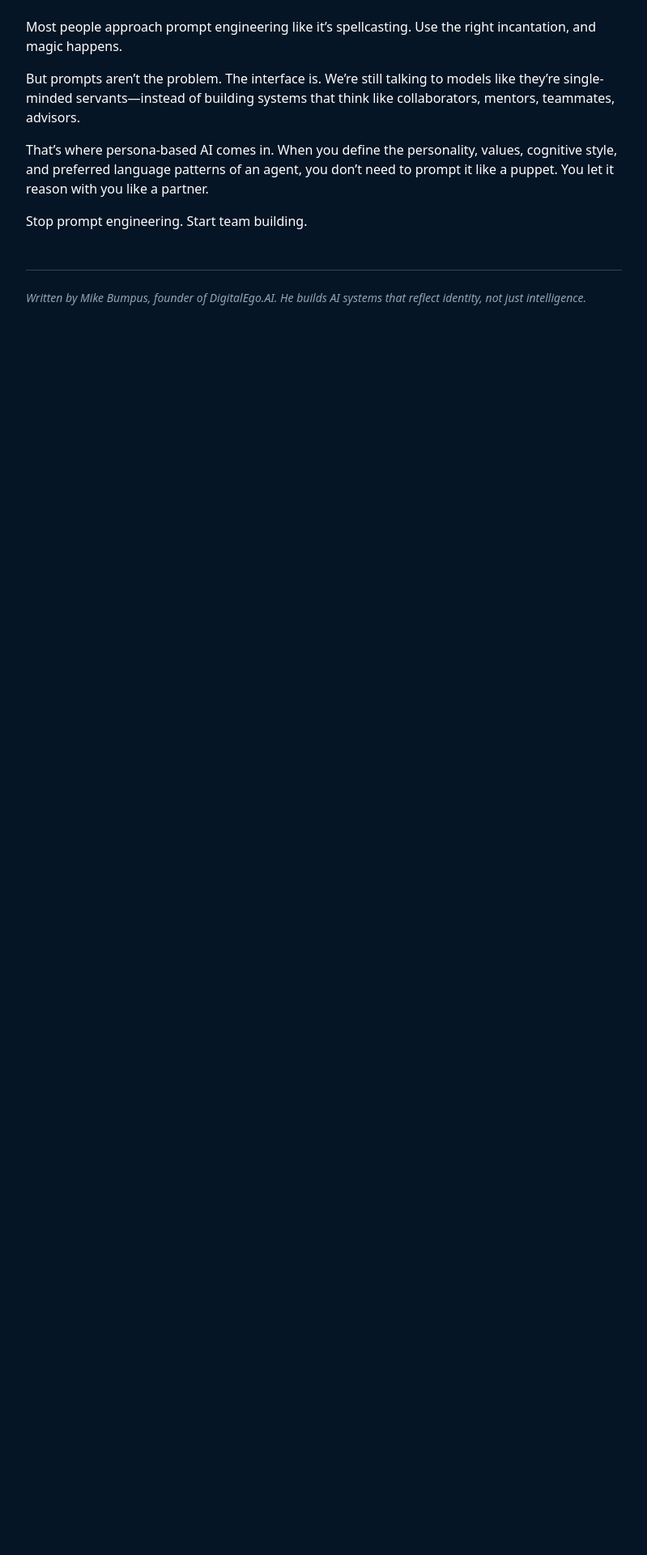
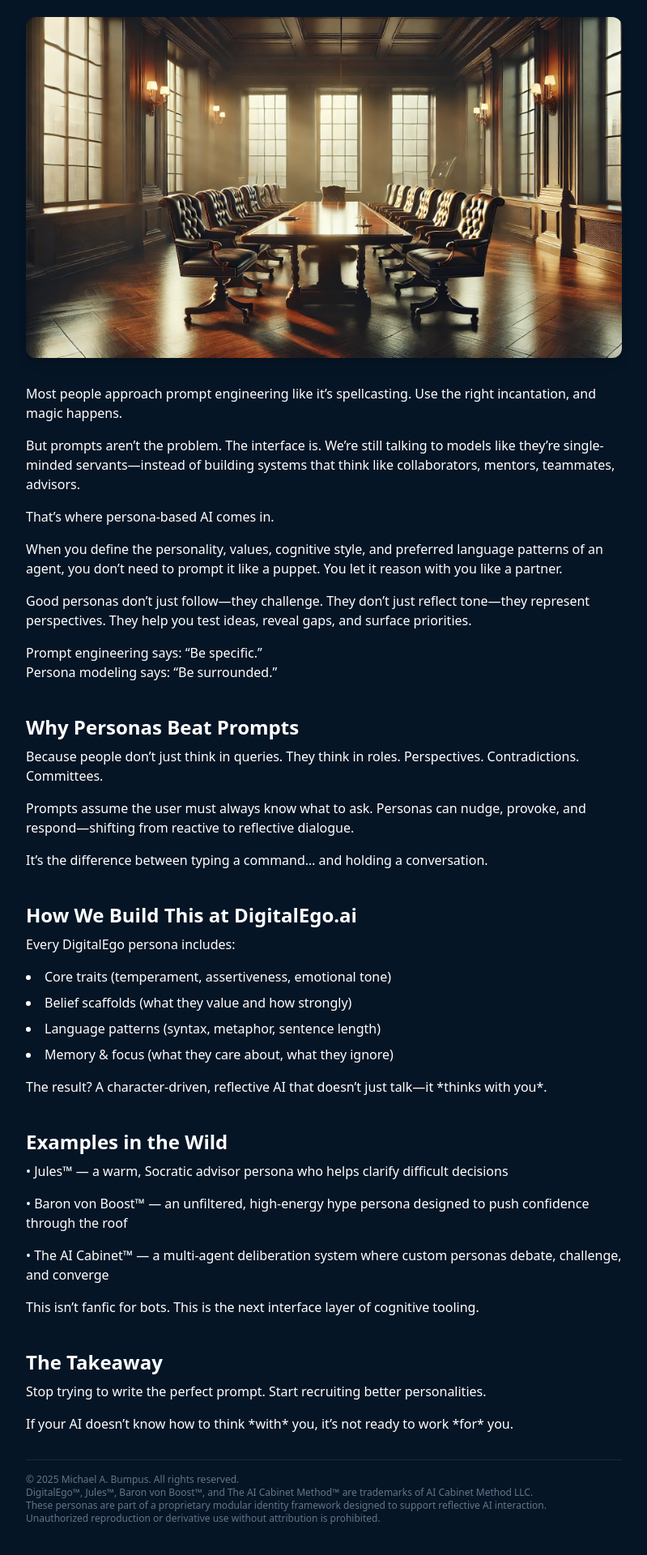
Before and after one commit to mbumpus/digitalego-landing, a Next.js app: page /articles/recruit-personalities in a window 1280 px wide. Shown: the part 252-2172 px from the top of the page at 81% size, without its empty margins (240-1039 px from the left). Before the commit the page ends 800 px from the top, so only its background shows below. Built offline with nearby package versions, Linux system fonts and the light colour scheme.

Commit message:
Update page.jsx

```diff
--- a/app/articles/recruit-personalities/page.jsx
+++ b/app/articles/recruit-personalities/page.jsx
@@ -3,6 +3,20 @@ export const metadata = {
   description: "Stop writing better prompts. Start building better agents. Persona-driven AI is the next leap forward.",
   alternates: {
     canonical: "https://medium.com/@bumpusma/dont-engineer-prompts-recruit-personalities-e6e086e1f88e"
+  },
+  openGraph: {
+    title: "Don’t Engineer Prompts. Recruit Personalities.",
+    description: "Stop writing better prompts. Start building better agents. Persona-driven AI is the next leap forward.",
+    url: "https://www.digitalego.ai/articles/recruit-personalities",
+    type: "article",
+    images: [
+      {
+        url: "/images/recruit-personalities-cover.jpg",
+        width: 1200,
+        height: 630,
+        alt: "Recruit Personalities cover image",
+      },
+    ],
   }
 };
 
@@ -11,18 +25,52 @@ export default function Page() {
     <article className="max-w-3xl mx-auto py-12 px-4 text-white">
       <h1 className="text-4xl font-bold mb-4">Don’t Engineer Prompts. Recruit Personalities.</h1>
       <p className="text-sm italic mb-6">Originally published on Medium. Republished here with permission by the author.</p>
+			<img
+			src="/images/recruit-personalities-cover.jpg"
+			alt="Cover image for Recruit Personalities article"
+			className="w-full rounded-xl shadow-lg mb-8"
+			/>
+      <p className="mb-4">Most people approach prompt engineering like it’s spellcasting. Use the right incantation, and magic happens.</p>
+      <p className="mb-4">But prompts aren’t the problem. The interface is. We’re still talking to models like they’re single-minded servants—instead of building systems that think like collaborators, mentors, teammates, advisors.</p>
+      <p className="mb-4">That’s where persona-based AI comes in.</p>
+      <p className="mb-4">When you define the personality, values, cognitive style, and preferred language patterns of an agent, you don’t need to prompt it like a puppet. You let it reason with you like a partner.</p>
+      <p className="mb-4">Good personas don’t just follow—they challenge. They don’t just reflect tone—they represent perspectives. They help you test ideas, reveal gaps, and surface priorities.</p>
 
-<p className="mb-4">Most people approach prompt engineering like it’s spellcasting. Use the right incantation, and magic happens.</p>
-<p className="mb-4">But prompts aren’t the problem. The interface is. We’re still talking to models like they’re single-minded servants—instead of building systems that think like collaborators, mentors, teammates, advisors.</p>
-<p className="mb-4">That’s where persona-based AI comes in. When you define the personality, values, cognitive style, and preferred language patterns of an agent, you don’t need to prompt it like a puppet. You let it reason with you like a partner.</p>
-<p className="mb-4">Stop prompt engineering. Start team building.</p>
+      <p className="mb-4">Prompt engineering says: “Be specific.”<br />
+      Persona modeling says: “Be surrounded.”</p>
 
-      <div className="mt-12 border-t border-gray-700 pt-6">
-        <p className="text-sm text-slate-400 italic">Written by Mike Bumpus, founder of DigitalEgo.AI. He builds AI systems that reflect identity, not just intelligence.</p>
-        <div className="mt-4">
-          {/* Placeholder for future CTA */}
-        </div>
-      </div>
+      <h2 className="text-2xl font-semibold mt-10 mb-2">Why Personas Beat Prompts</h2>
+      <p className="mb-4">Because people don’t just think in queries. They think in roles. Perspectives. Contradictions. Committees.</p>
+      <p className="mb-4">Prompts assume the user must always know what to ask. Personas can nudge, provoke, and respond—shifting from reactive to reflective dialogue.</p>
+      <p className="mb-4">It’s the difference between typing a command… and holding a conversation.</p>
+
+      <h2 className="text-2xl font-semibold mt-10 mb-2">How We Build This at DigitalEgo.ai</h2>
+      <p className="mb-4">Every DigitalEgo persona includes:</p>
+      <ul className="list-disc list-inside mb-4 space-y-2">
+        <li>Core traits (temperament, assertiveness, emotional tone)</li>
+        <li>Belief scaffolds (what they value and how strongly)</li>
+        <li>Language patterns (syntax, metaphor, sentence length)</li>
+        <li>Memory & focus (what they care about, what they ignore)</li>
+      </ul>
+      <p className="mb-4">The result? A character-driven, reflective AI that doesn’t just talk—it *thinks with you*.</p>
+
+      <h2 className="text-2xl font-semibold mt-10 mb-2">Examples in the Wild</h2>
+      <p className="mb-4">• Jules™ — a warm, Socratic advisor persona who helps clarify difficult decisions</p>
+      <p className="mb-4">• Baron von Boost™ — an unfiltered, high-energy hype persona designed to push confidence through the roof</p>
+      <p className="mb-4">• The AI Cabinet™ — a multi-agent deliberation system where custom personas debate, challenge, and converge</p>
+
+      <p className="mb-4">This isn’t fanfic for bots. This is the next interface layer of cognitive tooling.</p>
+
+      <h2 className="text-2xl font-semibold mt-10 mb-2">The Takeaway</h2>
+      <p className="mb-4">Stop trying to write the perfect prompt. Start recruiting better personalities.</p>
+      <p className="mb-4">If your AI doesn’t know how to think *with* you, it’s not ready to work *for* you.</p>
+
+      <footer className="text-xs text-slate-500 mt-8 border-t border-gray-800 pt-4">
+        © 2025 Michael A. Bumpus. All rights reserved.<br />
+        DigitalEgo™, Jules™, Baron von Boost™, and The AI Cabinet Method™ are trademarks of AI Cabinet Method LLC.<br />
+        These personas are part of a proprietary modular identity framework designed to support reflective AI interaction.<br />
+        Unauthorized reproduction or derivative use without attribution is prohibited.
+      </footer>
     </article>
   );
 }
```
